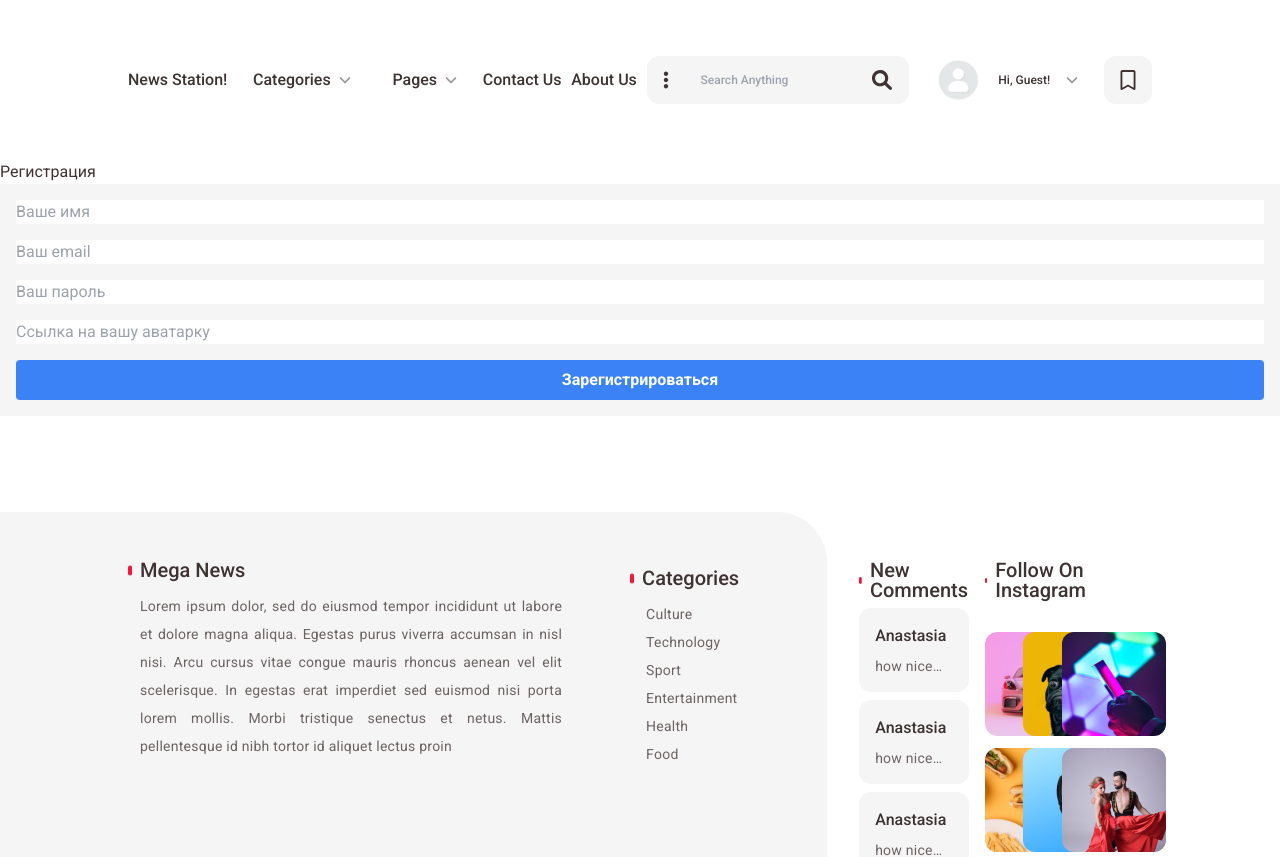
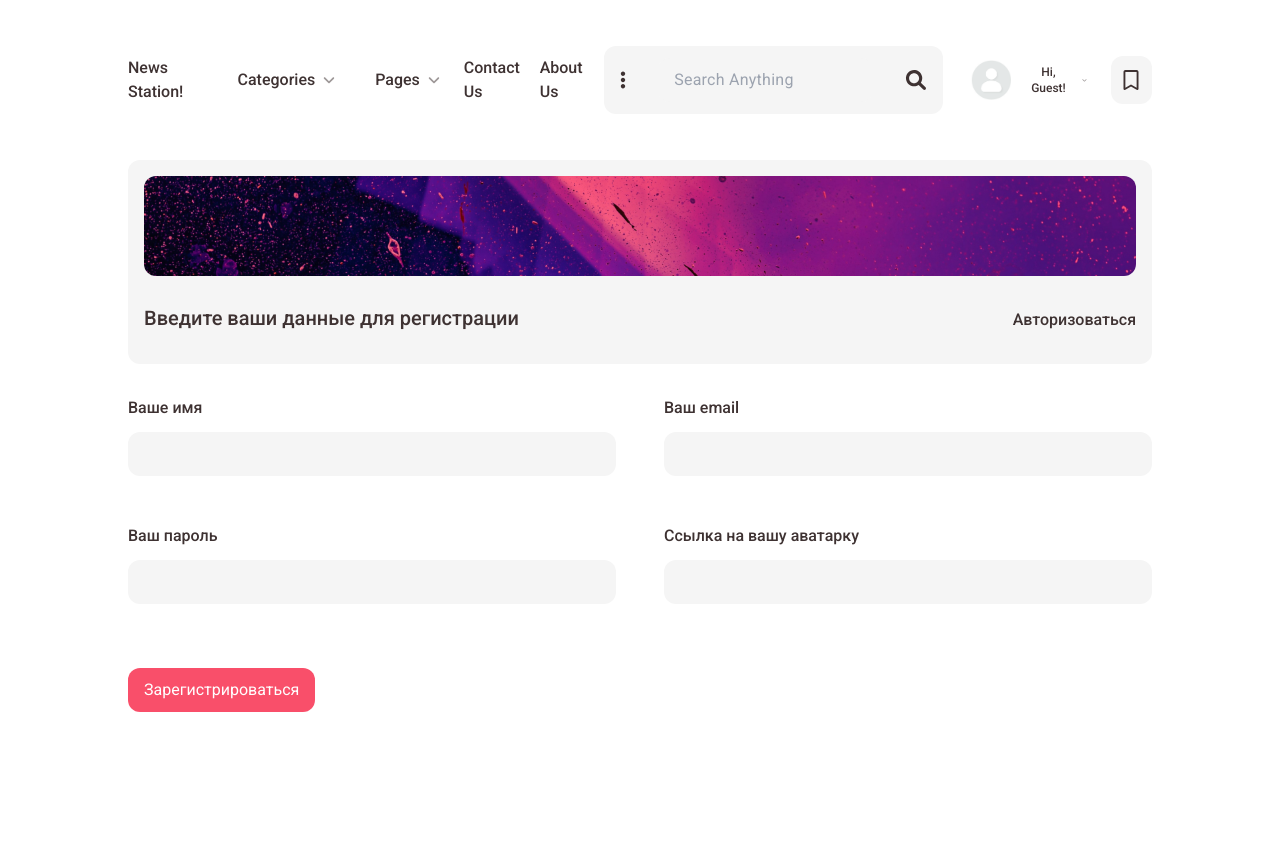
Before and after one commit to dlooz8/express-react-news-station, a React (Vite) app in the folder client/: page /registration in a window 1280 px wide. Shown: the top 857 px of the page. Built offline with nearby package versions, Linux system fonts and the light colour scheme; no server answers.

Commit message:
layout update

```diff
--- a/client/src/components/Footer.jsx
+++ b/client/src/components/Footer.jsx
@@ -117,12 +117,6 @@ function Footer() {
                 </div>
             </div>
 
-
-
-
-
-
-
         </div>
         <div className="bg-[#e2e2e2] flex justify-between">
             <p>Privacy Policy | Terms & Conditions</p>
--- a/client/src/components/Navbar.jsx
+++ b/client/src/components/Navbar.jsx
@@ -205,7 +205,7 @@ const Navbar = ({authContext}) => {
                 <div className="dropdown">
                     <button className="dropbtn flex justify-between gap-4 items-center">
                         <img className='object-cover w-[48px] h-[48px] rounded-xl' src={ avatar } alt="avatar" />
-                        <h5 className="text-xs">Привет, { name }!</h5>
+                        <h5 className="text-xs">{ name }</h5>
                         <svg width="12" height="7" viewBox="0 0 12 7" fill="none" xmlns="http://www.w3.org/2000/svg">
                             <path d="M6 6.25C5.75391 6.25 5.53516 6.16797 5.37109 6.00391L0.996094 1.62891C0.640625 1.30078 0.640625 0.726562 0.996094 0.398438C1.32422 0.0429688 1.89844 0.0429688 2.22656 0.398438L6 4.14453L9.74609 0.398437C10.0742 0.0429687 10.6484 0.0429687 10.9766 0.398437C11.332 0.726562 11.332 1.30078 10.9766 1.62891L6.60156 6.00391C6.4375 6.16797 6.21875 6.25 6 6.25Z" fill="#3E3232" fillOpacity="0.5"/>
                         </svg>
--- a/client/src/index.css
+++ b/client/src/index.css
@@ -9,6 +9,11 @@
   padding: 0;
   font-family: 'Roboto', sans-serif;
   color: #3E3232;
+}
+
+h2 {
+  font-size: 32px;
+  font-weight: 400;
 }
 
 h3 {
@@ -39,6 +44,16 @@ p {
   line-height: 20px;
   opacity: 0.75;
   letter-spacing: 0.25px;
+}
+
+input {
+  font-size: 16px;
+  font-weight: 400;
+  line-height: 20px;
+  letter-spacing: 0.25px;
+  border-radius: 12px;
+  padding: 12px 16px;
+  background-color: #f5f5f5;
 }
 
 .shadow {
@@ -159,3 +174,9 @@ p {
   .sport-tri1 { grid-area: 1 / 1 / 3 / 2; }
   .sport-tri2 { grid-area: 1 / 2 / 2 / 3; }
   .sport-tri3 { grid-area: 2 / 2 / 3 / 3; }
+
+.input {
+  display: flex;
+  flex-direction: column;
+  gap: 12px;
+}
--- a/client/src/pages/Main.jsx
+++ b/client/src/pages/Main.jsx
@@ -5,7 +5,6 @@ import NewPosts from '../components/NewPosts.jsx';
 import HotSport from '../components/HotSport.jsx';
 import TrendyPosts from '../components/TrendyPosts.jsx';
 import Weather from '../components/Weather.jsx';
-import Footer from '../components/Footer.jsx';
 
 function Main() {
 
--- a/client/src/pages/Registration.jsx
+++ b/client/src/pages/Registration.jsx
@@ -1,4 +1,4 @@
-import { useNavigate, useOutletContext } from "react-router-dom";
+import { useNavigate, useOutletContext, Link } from "react-router-dom";
 import { useState } from 'react';
 import app from '../utils/axiosConfig';
 
@@ -31,15 +31,37 @@ const Registration = () => {
   };
 
   return (
-    <div>
-      <h1>Регистрация</h1>
-      <form onSubmit={handleRegistration} className='flex flex-col gap-4 p-4 bg-gray '>
-        <input type="text" placeholder="Ваше имя" value={name} onChange={(e) => setName(e.target.value)} />
-        <input type="text" placeholder="Ваш email" value={email} onChange={(e) => setEmail(e.target.value)} />
-        <input type="password" placeholder="Ваш пароль" value={password} onChange={(e) => setPassword(e.target.value)} />
-        <input type="text" placeholder="Ссылка на вашу аватарку" value={avatar_url} onChange={(e) => setAvatarUrl(e.target.value)} />
-        <button type="submit" className="bg-blue-500 hover:bg-blue-700 text-white font-bold py-2 px-4 rounded">Зарегистрироваться</button>
-      </form>
+    <div className="2xl:mx-48 mx-32">
+      <div className='flex flex-col px-4 pt-4 bg-gray rounded-xl'>
+        <img className="w-full h-full object-cover rounded-xl" src="header_user.jpg" alt="img" />
+        <div className="flex justify-between py-8">
+          <h4>Введите ваши данные для регистрации</h4>
+          <Link to='/signin'><h5 className="hover:text-primary75">Авторизоваться</h5></Link>
+        </div>
+      </div>
+      <div className='flex flex-col my-8'>
+        <form onSubmit={handleRegistration}>
+          <div className='grid grid-cols-2 gap-12'>
+            <div className="input">
+              <h5>Ваше имя</h5>
+              <input type="text" value={name} onChange={(e) => setName(e.target.value)} />
+            </div>
+            <div className="input">
+              <h5>Ваш email</h5>
+              <input type="text" value={email} onChange={(e) => setEmail(e.target.value)} />
+            </div>
+            <div className="input">
+              <h5>Ваш пароль</h5>
+              <input type="password" value={password} onChange={(e) => setPassword(e.target.value)} />
+            </div>
+            <div className="input">
+              <h5>Ссылка на вашу аватарку</h5>
+              <input type="text" value={avatar_url} onChange={(e) => setAvatarUrl(e.target.value)} />
+            </div>
+          </div>
+          <button type="submit" className="bg-primary75 opacity-75 hover:opacity-100 text-white py-2.5 px-4 my-16 rounded-xl">Зарегистрироваться</button>
+        </form>
+      </div>
     </div>
   );
 };
--- a/client/src/pages/SignIn.jsx
+++ b/client/src/pages/SignIn.jsx
@@ -1,4 +1,4 @@
-import { useNavigate, useOutletContext } from "react-router-dom";
+import { useNavigate, useOutletContext, Link } from "react-router-dom";
 import { useState } from 'react';
 import app from '../utils/axiosConfig';
 
@@ -26,13 +26,29 @@ function SignIn() {
   };
 
   return (
-    <div className="flex justify-center">
-      <h2>Sign In</h2>
-      <form onSubmit={handleAuthorization} >
-        <input type="text" placeholder="Ваш email" value={email} onChange={(e) => setEmail(e.target.value)} />
-        <input type="password" placeholder="Ваш пароль" value={password} onChange={(e) => setPassword(e.target.value)} />
-        <button type="submit">Sign In</button>
-      </form>
+    <div className="2xl:mx-48 mx-32">
+      <div className='flex flex-col px-4 pt-4 bg-gray rounded-xl'>
+        <img className="w-full h-full object-cover rounded-xl" src="header_user.jpg" alt="img" />
+        <div className="flex justify-between py-8">
+          <h4>Добро пожаловать!</h4>
+          <Link to='/registration'><h5 className="hover:text-primary75">Зарегистрироваться</h5></Link>
+        </div>
+      </div>
+      <div className='flex flex-col my-8'>
+        <form onSubmit={handleAuthorization}>
+          <div className='grid grid-cols-2 gap-12'>
+            <div className="input">
+              <h5>Ваш email</h5>
+              <input type="text" value={email} onChange={(e) => setEmail(e.target.value)} />
+            </div>
+            <div className="input">
+              <h5>Ваш пароль</h5>
+              <input type="password" value={password} onChange={(e) => setPassword(e.target.value)} />
+            </div>
+          </div>
+          <button type="submit" className="bg-primary75 opacity-75 hover:opacity-100 text-white py-2.5 px-4 my-16 rounded-xl">Авторизоваться</button>
+        </form>
+      </div>
     </div>
   );
 }
--- a/client/tailwind.config.js
+++ b/client/tailwind.config.js
@@ -8,6 +8,7 @@ export default {
     extend: {
       colors: {
         'gray': '#f5f5f5',
+        'primary75': '#F81539'
       },
     },
   },
```
Also changed, not shown: client/public/header_user.jpg (added).
